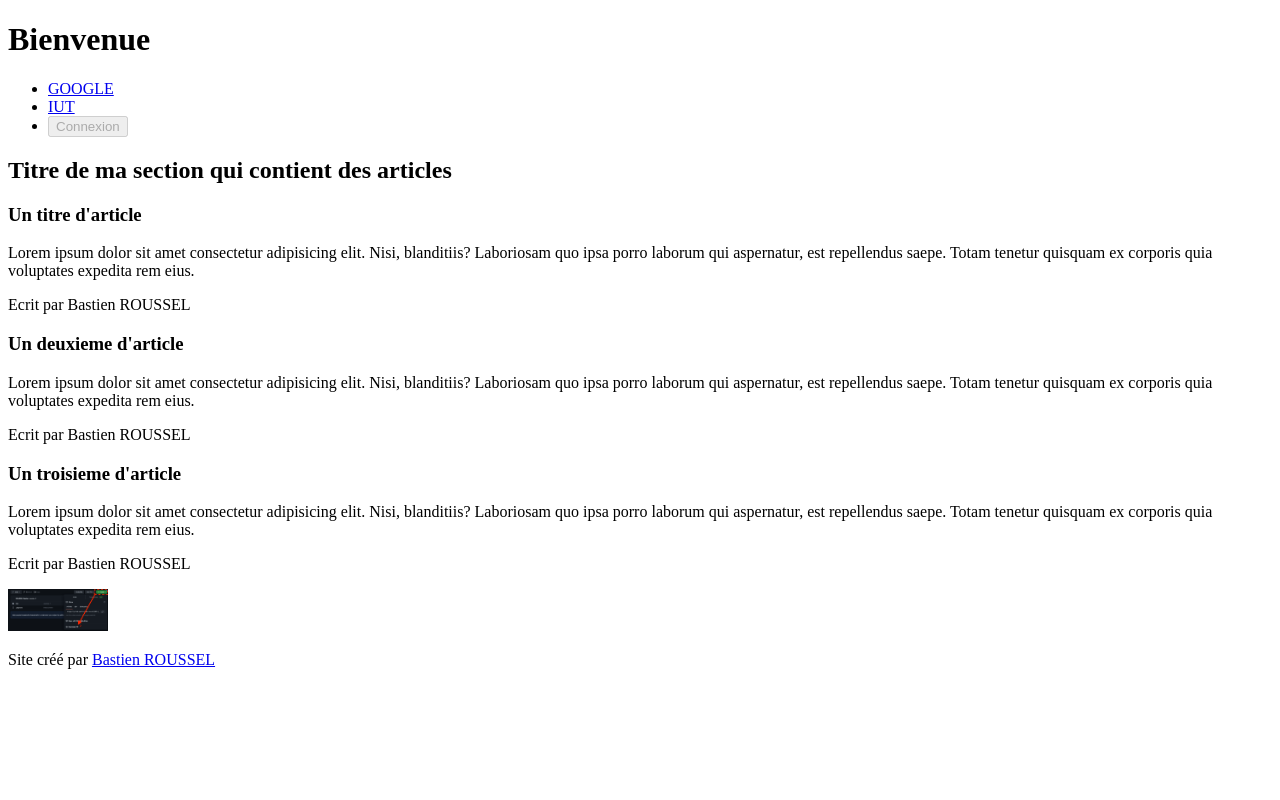
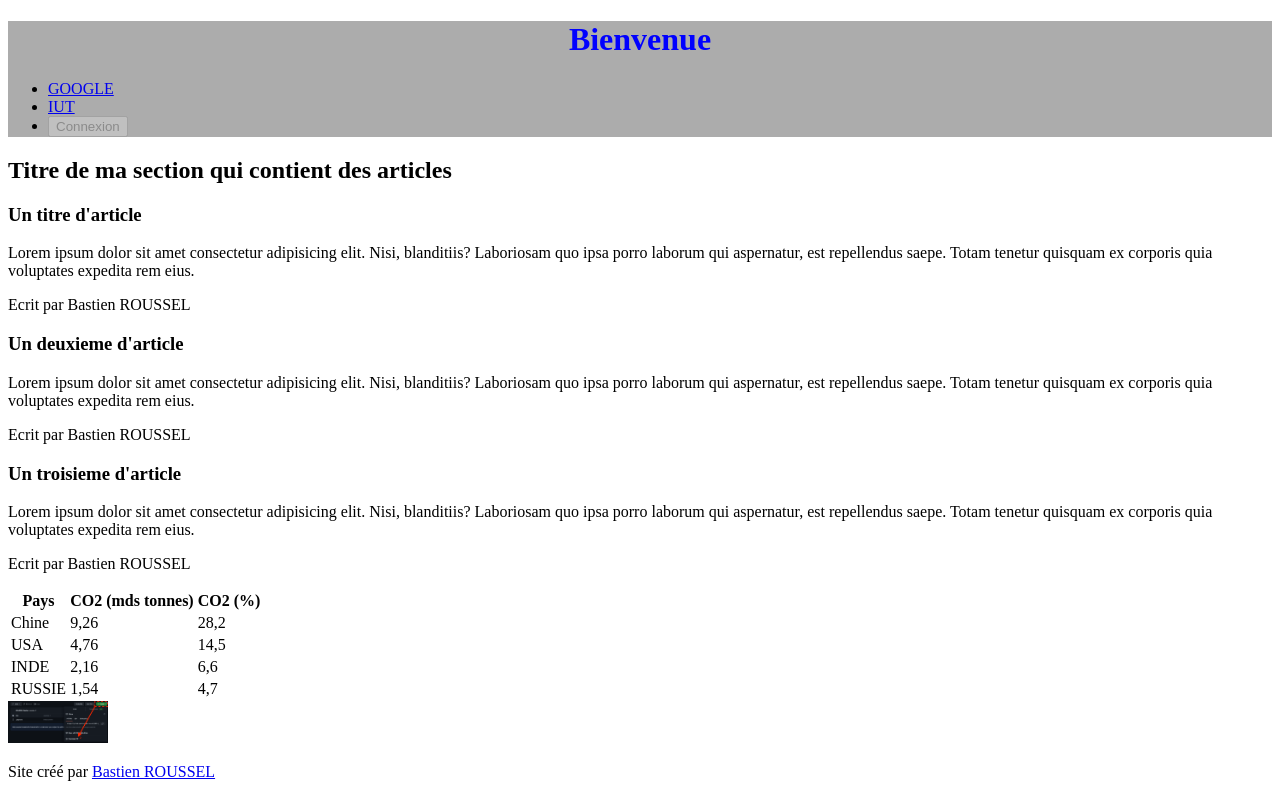
Before and after one commit to bastien-roussel/BUT1-GB-TD-WEB, a plain HTML site: page index.html in a window 1280 px wide. Drawn offline with Linux system fonts and the light colour scheme.

Commit message:
exo 1 css

```diff
--- /dev/null
+++ b/css/styles.css
@@ -0,0 +1,9 @@
+#mon-titre{
+    color: blue;
+    font-weight: bold;
+    text-align: center;
+}
+
+.mon-header{
+    background-color: #acacac;
+}
--- a/index.html
+++ b/index.html
@@ -5,6 +5,7 @@
     <meta charset="UTF-8">
     <meta name="viewport" content="width=device-width, initial-scale=1.0">
     <title>Mon super site</title>
+    <link rel="stylesheet" href="./css/styles.css">
 </head>
 
 
@@ -13,8 +14,8 @@
 
 
     <!-- EXERCICE 1 -->
-    <header>
-        <h1>Bienvenue</h1>
+    <header class="mon-header">
+        <h1 id="mon-titre">Bienvenue</h1>
 
         <nav>
 
@@ -61,6 +62,45 @@
      </section>
 
 
+     <!-- Exercice 4-->
+     <section>
+
+        <table>
+            <thead>
+                <tr>
+                    <th>Pays</th>
+                    <th>CO2 (mds tonnes)</th>
+                    <th>CO2 (%)</th>
+                </tr>
+            </thead>
+
+            <tbody>
+                <tr>
+                    <td>Chine</td>
+                    <td>9,26</td>
+                    <td>28,2</td>
+                </tr>
+                <tr>
+                    <td>USA</td>
+                    <td>4,76</td>
+                    <td>14,5</td>
+                </tr>
+                <tr>
+                    <td>INDE</td>
+                    <td>2,16</td>
+                    <td>6,6</td>
+                </tr>
+                <tr>
+                    <td>RUSSIE</td>
+                    <td>1,54</td>
+                    <td>4,7</td>
+                </tr>
+            </tbody>
+        </table>
+
+     </section>
+
+
      <!--Exercice 3-->
      <footer>
         <img src="./assets/tuto_dl_code.png" alt="un tuto pour télécharger le code" width="100">
```
Also changed, not shown: 1 other file.
